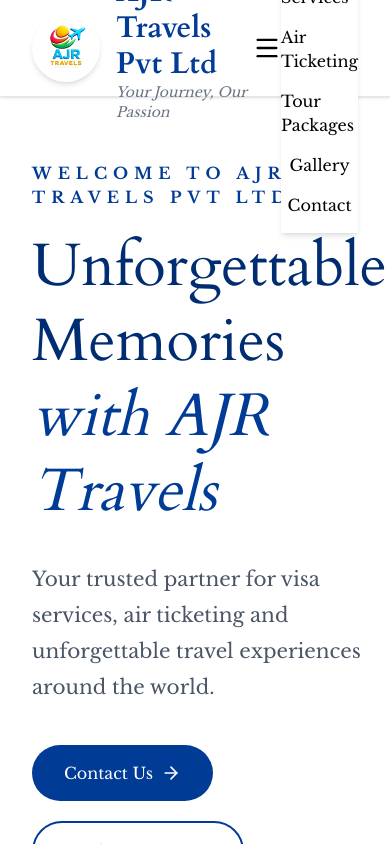
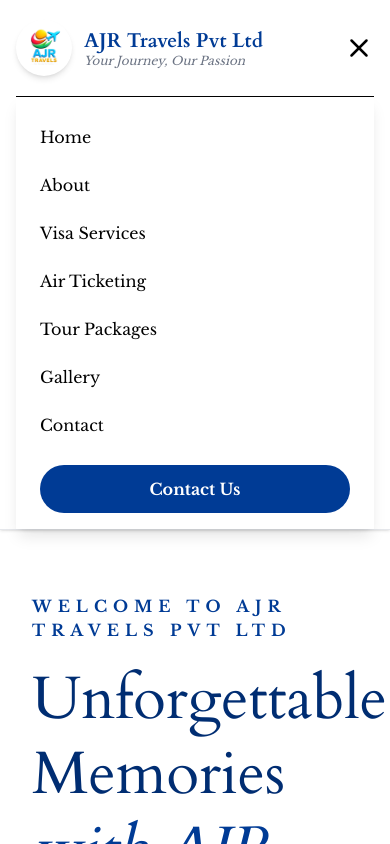
Before and after one commit to antonjenu1072006-design/ajr-travels, a React (Vite) app in the folder ajr-travels/: page / in a window 390 px wide. Both pictures are taken after a click on the button 344 px from the left and 48 px from the top of the page. Shown: the top 844 px of the page. Built offline with nearby package versions, Linux system fonts and the light colour scheme; some icons are missing.

Commit message:
Improve mobile navbar

```diff
--- a/ajr-travels/src/components/Navbar.jsx
+++ b/ajr-travels/src/components/Navbar.jsx
@@ -1,9 +1,11 @@
 import { useState } from "react";
 import { Link, NavLink } from "react-router-dom";
-import { Menu, Phone } from "lucide-react";
+import { Menu, X, Phone } from "lucide-react";
 import logo from "../assets/logo.png";
+
 function Navbar() {
   const [mobileMenu, setMobileMenu] = useState(false);
+
   const linkClass = ({ isActive }) =>
     isActive
       ? "text-[#003B95] font-semibold border-b-2 border-[#003B95] pb-1"
@@ -11,29 +13,33 @@
 
   return (
     <header className="sticky top-0 z-50 bg-white shadow-sm border-b border-gray-200">
-      <div className="max-w-screen-2xl mx-auto px-8">
+      <div className="max-w-screen-2xl mx-auto px-4 lg:px-8">
+
+        {/* Top Navbar */}
         <div className="flex items-center justify-between h-24">
 
-         <Link to="/" className="flex items-center gap-4">
+          {/* Logo */}
+          <Link to="/" className="flex items-center gap-3">
 
             <img
               src={logo}
               alt="AJR Travels Logo"
-   className="w-17 h-17 rounded-full object-cover shadow-md"
+              className="w-14 h-14 lg:w-17 lg:h-17 rounded-full object-cover shadow-md"
             />
 
             <div>
-    <h1 className="text-3xl font-bold text-[#003B95]">
+              <h1 className="text-xl lg:text-3xl font-bold text-[#003B95] leading-tight">
                 AJR Travels Pvt Ltd
               </h1>
 
-    <p className="text-sm italic text-gray-500">
+              <p className="text-xs lg:text-sm italic text-gray-500">
                 Your Journey, Our Passion
               </p>
             </div>
 
           </Link>
 
+          {/* Desktop Navigation */}
           <nav className="hidden lg:flex gap-12">
             <NavLink to="/" className={linkClass}>Home</NavLink>
             <NavLink to="/about" className={linkClass}>About</NavLink>
@@ -44,42 +50,100 @@
             <NavLink to="/contact" className={linkClass}>Contact</NavLink>
           </nav>
 
+          {/* Desktop Contact Button */}
           <Link
             to="/contact"
-            className="hidden lg:flex items-center gap-2 bg-[#003B95] text-white px-6 py-3 rounded-full"
+            className="hidden lg:flex items-center gap-2 bg-[#003B95] text-white px-6 py-3 rounded-full hover:bg-blue-800 transition"
           >
             <Phone size={18} />
             Contact Us
           </Link>
 
+          {/* Mobile Hamburger */}
           <button
             className="lg:hidden"
             onClick={() => setMobileMenu(!mobileMenu)}
           >
-  <Menu size={28} />
+            {mobileMenu ? <X size={30} /> : <Menu size={30} />}
           </button>
+
+        </div>
+
+        {/* Mobile Menu */}
         {mobileMenu && (
-  <div className="lg:hidden bg-white border-t shadow-md py-4">
-    <nav className="flex flex-col items-center gap-4">
+          <div className="lg:hidden bg-white border-t shadow-lg">
 
-      <NavLink to="/" onClick={() => setMobileMenu(false)}>Home</NavLink>
+            <nav className="flex flex-col py-4">
 
-      <NavLink to="/about" onClick={() => setMobileMenu(false)}>About</NavLink>
+              <NavLink
+                to="/"
+                className="px-6 py-3 hover:bg-gray-100"
+                onClick={() => setMobileMenu(false)}
+              >
+                Home
+              </NavLink>
 
-      <NavLink to="/visa-services" onClick={() => setMobileMenu(false)}>Visa Services</NavLink>
+              <NavLink
+                to="/about"
+                className="px-6 py-3 hover:bg-gray-100"
+                onClick={() => setMobileMenu(false)}
+              >
+                About
+              </NavLink>
 
-      <NavLink to="/air-ticketing" onClick={() => setMobileMenu(false)}>Air Ticketing</NavLink>
+              <NavLink
+                to="/visa-services"
+                className="px-6 py-3 hover:bg-gray-100"
+                onClick={() => setMobileMenu(false)}
+              >
+                Visa Services
+              </NavLink>
 
-      <NavLink to="/tour-packages" onClick={() => setMobileMenu(false)}>Tour Packages</NavLink>
+              <NavLink
+                to="/air-ticketing"
+                className="px-6 py-3 hover:bg-gray-100"
+                onClick={() => setMobileMenu(false)}
+              >
+                Air Ticketing
+              </NavLink>
 
-      <NavLink to="/gallery" onClick={() => setMobileMenu(false)}>Gallery</NavLink>
+              <NavLink
+                to="/tour-packages"
+                className="px-6 py-3 hover:bg-gray-100"
+                onClick={() => setMobileMenu(false)}
+              >
+                Tour Packages
+              </NavLink>
 
-      <NavLink to="/contact" onClick={() => setMobileMenu(false)}>Contact</NavLink>
+              <NavLink
+                to="/gallery"
+                className="px-6 py-3 hover:bg-gray-100"
+                onClick={() => setMobileMenu(false)}
+              >
+                Gallery
+              </NavLink>
+
+              <NavLink
+                to="/contact"
+                className="px-6 py-3 hover:bg-gray-100"
+                onClick={() => setMobileMenu(false)}
+              >
+                Contact
+              </NavLink>
+
+              <Link
+                to="/contact"
+                onClick={() => setMobileMenu(false)}
+                className="mx-6 mt-4 bg-[#003B95] text-white py-3 rounded-full text-center font-semibold"
+              >
+                Contact Us
+              </Link>
 
             </nav>
+
           </div>
         )}
-        </div>
+
       </div>
     </header>
   );
```
Lines whose indentation alone changed are shown as unchanged.
